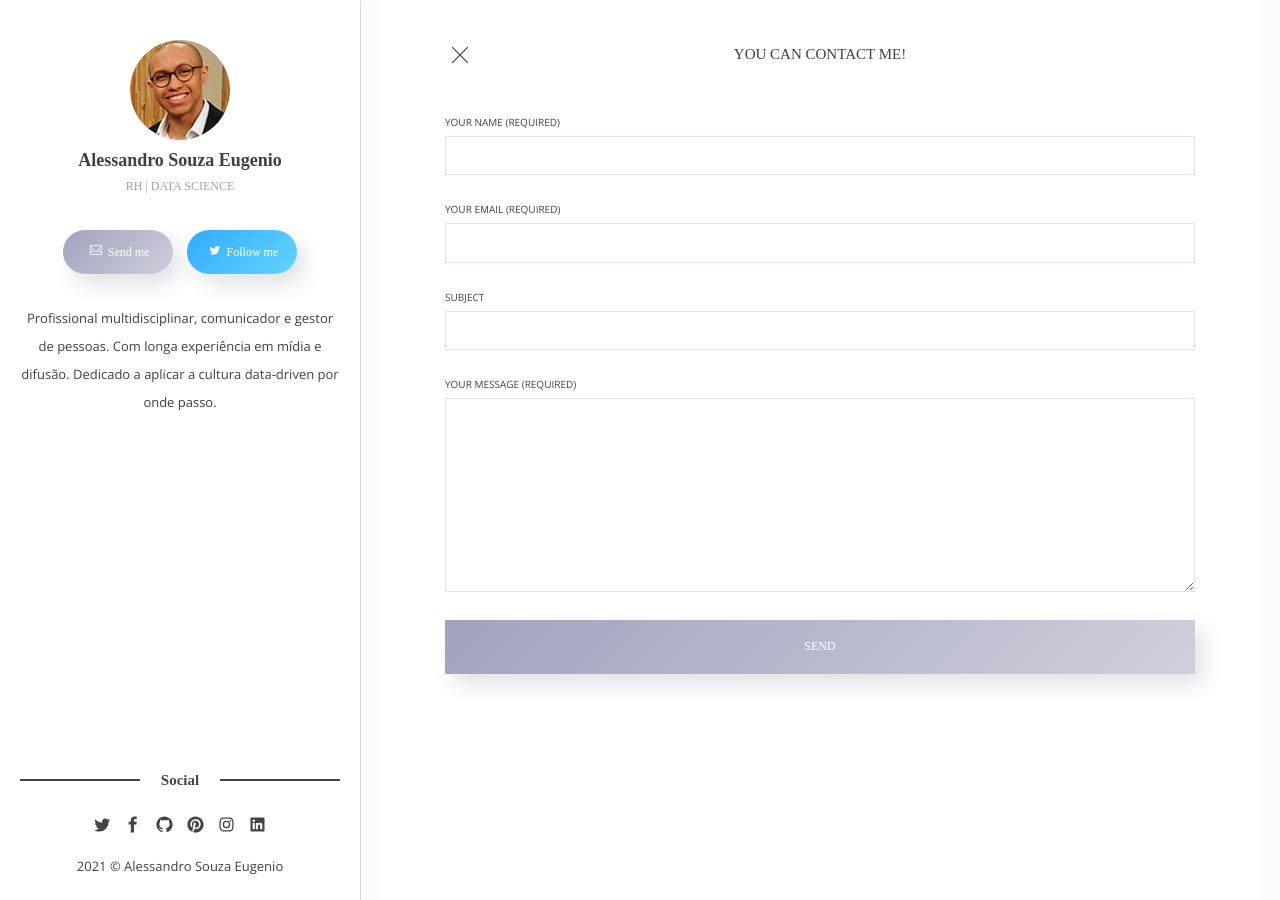
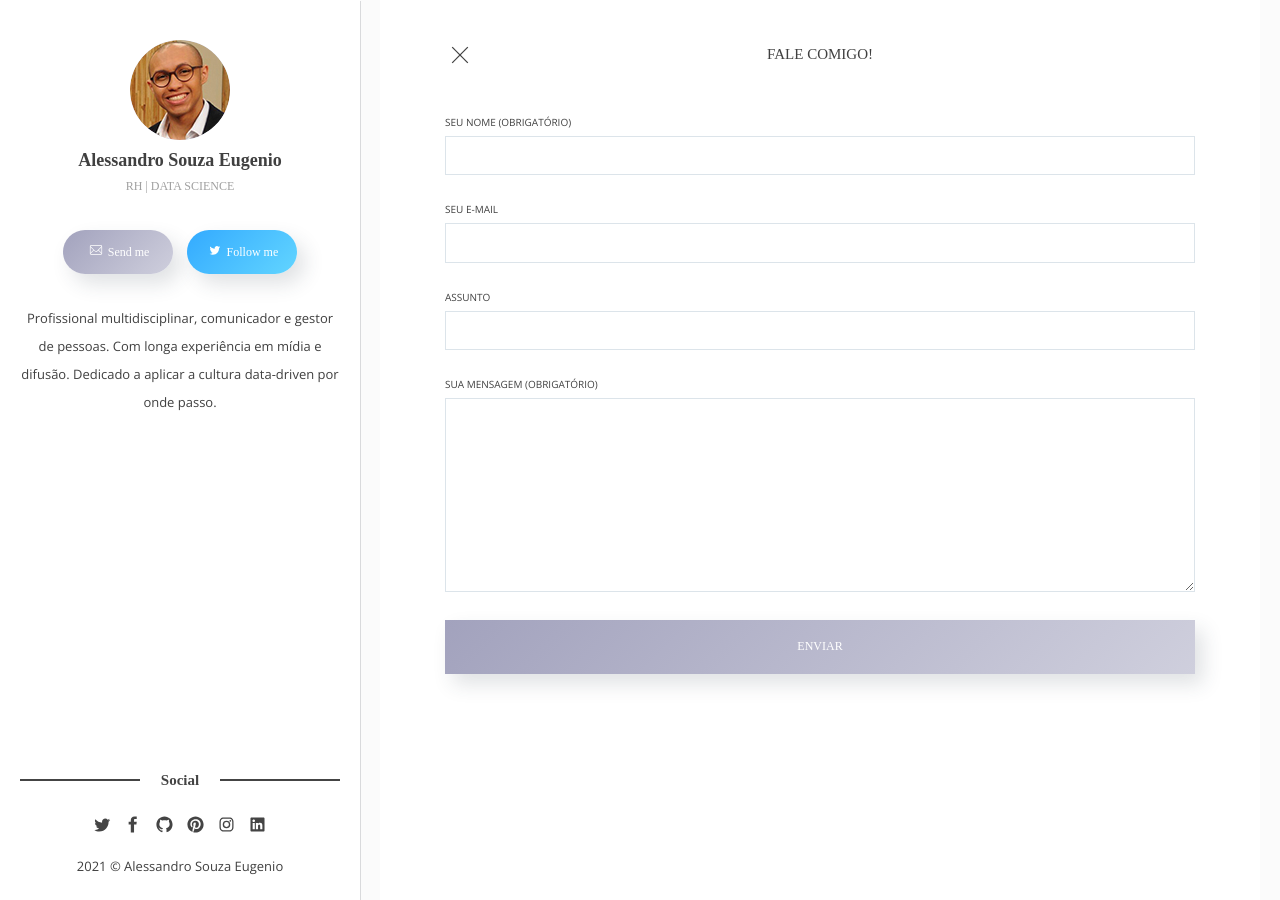
Before and after one commit to alesouzaeu/alesouzaeu.github.io, a Jekyll site: the page built from _pages/contact/index.html, in a window 1280 px wide. Built offline with Jekyll 4.4.1, drawn with Linux system fonts in a browser that asks for light colours; some web fonts are replaced.

Commit message:
correção-contato

```diff
--- a/_pages/contact/index.html
+++ b/_pages/contact/index.html
@@ -1,13 +1,13 @@
 ---
 layout: home
-title: Contact
+title: Contato
 permalink: /contact/
 ---
 <header class="c-header u-hide u-no-margin-bottom">
   <div class="c-header__box">
     <div class="c-search u-full-width">
       <div class="c-search__box">
-        <label for="js-search-input" class="u-screen-reader-text">Search for Blog</label>
+        <label for="js-search-input" class="u-screen-reader-text">Busque no Blog</label>
         <input type="text" id="js-search-input" class="c-search__text" autocomplete="off" placeholder="Type to search...">
         <div data-icon='ei-search' data-size='s'></div>
       </div>
@@ -19,25 +19,25 @@ permalink: /contact/
   <form class="c-form" action="{% if site.author-email %}https://formspree.io/{{site.author-email}}{% else %}#{% endif %}"
     method="POST">
     <a href="/"><div class="c-form-bnt__close" data-icon='ei-close' data-size='s'></div></a>
-    <div class="c-form__title">You can contact me!</div>
+    <div class="c-form__title">Fale comigo!</div>
     <div class="c-form__group">
-      <label for="form-name">Your Name (Required)</label>
+      <label for="form-name">Seu nome (Obrigatório)</label>
       <input class="c-form__input" id="form-name" type="text" name="name" required>
     </div>
     <div class="c-form__group">
-      <label for="form-email">Your Email (Required)</label>
+      <label for="form-email">Seu e-mail</label>
       <input class="c-form__input" id="form-email" type="email" name="_replyto" required>
     </div>
     <div class="c-form__group">
-      <label for="form-subject">Subject</label>
+      <label for="form-subject">Assunto</label>
       <input class="c-form__input" id="form-subject" type="text" name="_subject">
     </div>
     <div class="c-form__group">
-      <label for="form-text">Your Message (Required)</label>
+      <label for="form-text">Sua mensagem (Obrigatório)</label>
       <textarea class="c-form__input" id="form-text" name="text" rows="10" required></textarea>
     </div>
     <div class="c-form__group">
-      <button class="c-btn c-btn--secondary c-btn--big c-btn--shadow" type="submit">Send</button>
+      <button class="c-btn c-btn--secondary c-btn--big c-btn--shadow" type="submit">Enviar</button>
     </div>
     <input type="hidden" name="_next" value="{{ site.baseurl }}/contact/thanks/" />
   </form>
```
